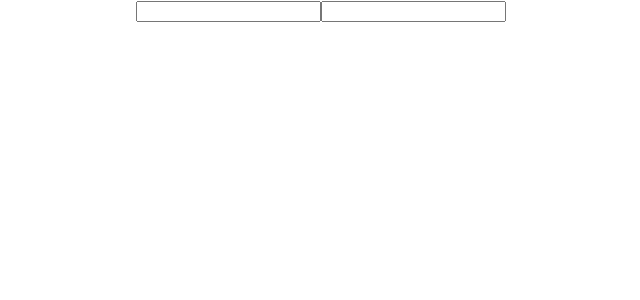
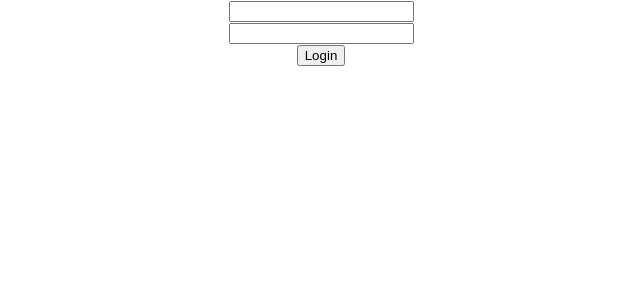
Before and after one commit to abulbashar98/email-password-auth, a React (Create React App) app: page / in a window 1280 px wide. Shown: the top 300 px of the page, without its empty margins (319-959 px from the left). Built offline with nearby package versions, Linux system fonts and the light colour scheme.

Commit message:
Get email and pssword input Field values using onBlur event and event.target.value in event handler function...Create a Submit button using input Submit type, use onSubmit even on Form to prevent default Loading Behaviour of Form in onSubmit Handler function using event.preventDefault()

```diff
--- a/src/App.js
+++ b/src/App.js
@@ -5,13 +5,35 @@ import app from "./firebase.init";
 const auth = getAuth(app);
 
 function App() {
+
+
+
+  const handleEmailOnChange = (event) => {
+    console.log(event.target.value)
+  }
+
+  const handlePasswordOnBlur = (event) => {
+    console.log(event.target.value)
+  }
+
+  const handleFormSubmit = (event) => {
+    console.log('form Submitted')
+    event.preventDefault()
+  }
+
+
   return (
     <div className="App">
-      <form>
-        <input type="text" />
-        <input type="password" name="" id="" />
+      <form onSubmit={handleFormSubmit}>
+        {/* <input onChange={handleEmailOnChange} type="text" /> */}
+        <input onBlur={handleEmailOnChange} type="text" />
+        <br />
+        {/* <input onChange={handlePasswordOnChange} type="password" name="" id="" /> */}
+        <input onBlur={handlePasswordOnBlur} type="password" name="" id="" />
+        <br />
+        <input type="submit" value="Login" />
       </form>
-    </div>
+    </div >
   );
 }
 
```
Also changed, not shown: 1 other file (tests, documents, lock files or other folders).
